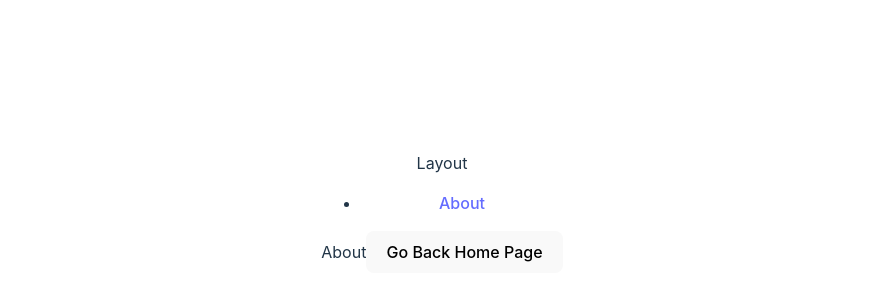
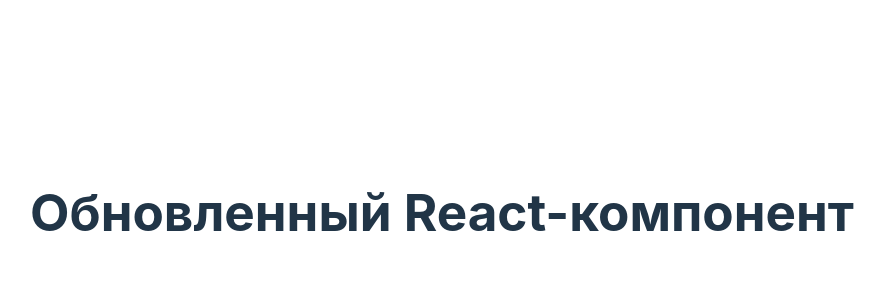
Before and after one commit to OksanaZhuravel/RSreact, a React (Vite) app: page /about in a window 1280 px wide. Shown: the part 188-488 px from the top of the page, without its empty margins (198-1083 px from the left). Built offline with nearby package versions, Linux system fonts and the light colour scheme.

Commit message:
fix: change pages

```diff
--- a/src/main.tsx
+++ b/src/main.tsx
@@ -1,6 +1,5 @@
 import React from 'react';
 import ReactDOM from 'react-dom/client';
-// import App from './App';
 import './index.css';
 import { RouterProvider } from 'react-router-dom';
 import router from './router/router';
--- a/src/pages/About/About.tsx
+++ b/src/pages/About/About.tsx
@@ -1,11 +1,12 @@
-import { useNavigate } from 'react-router';
-const About = () => {
-  const navigate = useNavigate();
-  return (
-    <div>
-      About
-      <button onClick={() => navigate('/')}>Go Back Home Page</button>
-    </div>
-  );
-};
-export default About;
+import React from 'react';
+
+export default class About extends React.Component {
+  render(): React.ReactNode {
+    return (
+      <div>
+        About
+        {/* <button onClick={() => this.navigate('/')}>Go Back Home Page</button> */}
+      </div>
+    );
+  }
+}
--- a/src/pages/Layout/Layout.tsx
+++ b/src/pages/Layout/Layout.tsx
@@ -1,20 +1,43 @@
-import { Link, Outlet } from 'react-router-dom';
+// import { Link, Outlet } from 'react-router-dom';
 
-const Layout = () => {
-  return (
-    <>
-      <div>
-        Layout
-        <nav>
-          <ul>
-            <li>
-              <Link to={`/about`}>About</Link>
-            </li>
-          </ul>
-        </nav>
-        <Outlet />
-      </div>
-    </>
-  );
-};
-export default Layout;
+// const Layout = () => {
+//   return (
+//     <>
+//       <form id="search-form" role="search">
+//         <input id="q" aria-label="Search" placeholder="Search" type="search" name="q" />
+//       </form>
+//       <nav>
+//         <ul>
+//           <li>
+//             <Link to={`/about`}>About</Link>
+//           </li>
+//         </ul>
+//       </nav>
+//       <h3>Layout</h3>
+//       <Outlet />
+//     </>
+//   );
+// };
+// export default Layout;
+
+import React from 'react';
+
+export default class Layout extends React.Component {
+  state = {
+    text: 'Layout',
+  };
+  UNSAFE_componentWillMount() {
+    console.log('componentWillMount');
+  }
+  componentDidMount() {
+    console.log('componentDidMount');
+    setTimeout(() => this.setState({ text: 'Обновленный React-компонент' }), 1000);
+  }
+  componentDidUpdate() {
+    console.log('componentDidUpdate');
+  }
+  render() {
+    console.log('render');
+    return <h1>{this.state.text}</h1>;
+  }
+}
--- a/src/pages/NotFound/NotFound.tsx
+++ b/src/pages/NotFound/NotFound.tsx
@@ -1,6 +1,8 @@
+import React from 'react';
 import { Link } from 'react-router-dom';
 
-const NotFound = () => {
+export default class NotFound extends React.Component {
+  render(): React.ReactNode {
     return (
       <div>
         <h2>Oops!</h2>
@@ -8,5 +10,5 @@
         <Link to={`/`}>Link Home page</Link>
       </div>
     );
-};
-export default NotFound;
+  }
+}
```
Lines whose indentation alone changed are shown as unchanged.
